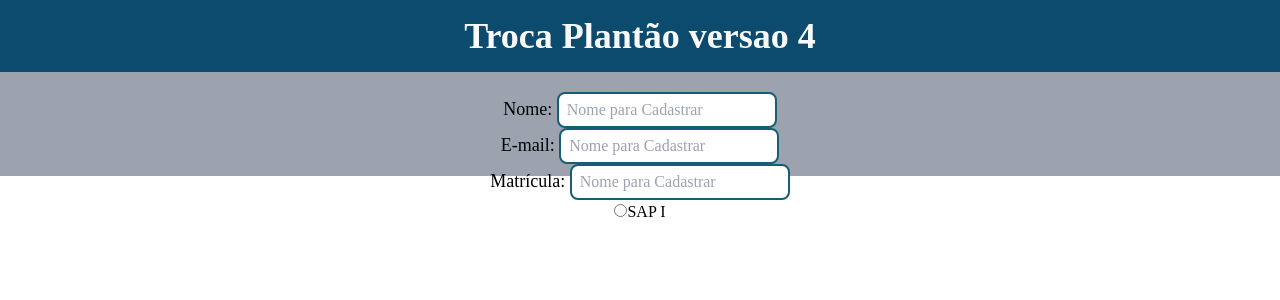
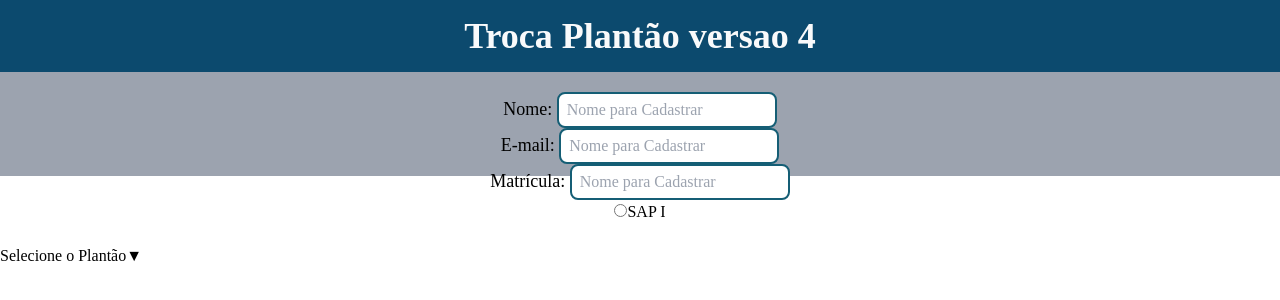
Before and after one commit to dustein/troca-plantao_v4_Home, a React (Vite) app in the folder web/: page / in a window 1280 px wide. Shown: the top 300 px of the page. Built offline with nearby package versions, Linux system fonts and the light colour scheme.

Commit message:
implantando boblio radix

```diff
--- a/web/package.json
+++ b/web/package.json
@@ -9,6 +9,7 @@
     "preview": "vite preview"
   },
   "dependencies": {
+    "@radix-ui/react-select": "^1.1.2",
     "react": "^18.2.0",
     "react-dom": "^18.2.0"
   },
--- a/web/src/App.tsx
+++ b/web/src/App.tsx
@@ -1,4 +1,5 @@
 import './styles/main.css'
+import * as Select from '@radix-ui/react-select';
 
 function App() {
 
@@ -26,9 +27,10 @@ function App() {
         <input className='px-2 py-1 border-2 rounded-lg border-cyan-800 ' type="text" placeholder="Nome para Cadastrar" name="uname" required></input>
         </p>
         <p>
-        <div>
+          <div className=''>
               <input className='' type="radio" value="none" id="radio_1" name="plantao"/>
-              <label>SAP I</label>
+              <label className=''>SAP I</label>
+
             </div>
         </p>
 
@@ -36,6 +38,30 @@ function App() {
         </form>
       </div>
 
+      <div>
+      <Select.Root>
+
+        <Select.Trigger>
+          <Select.Value>Selecione o Plantão</Select.Value>
+          <Select.Icon></Select.Icon>
+        </Select.Trigger>
+
+        <Select.Portal>
+          <Select.Content className='bg-black/20 rounded-lg shadow-md'>
+            <Select.ScrollUpButton></Select.ScrollUpButton>
+            <Select.Viewport className='p-4'>
+              <Select.Item className='text-xl leading-normal text-blue-700 rounded-lg h-6 p-4 relative' value="SAP 1">SAP 1</Select.Item>
+              <Select.Item className='text-xl leading-normal text-blue-700 rounded-lg h-6 p-4 relative' value="SAP 2">SAP 2</Select.Item>
+              <Select.Item className='text-xl leading-normal text-blue-700 rounded-lg h-6 p-4 relative' value="SAP 3">SAP 3</Select.Item>
+              <Select.Item className='text-xl leading-normal text-blue-700 rounded-lg h-6 p-4 relative' value="SAP 4">SAP 4</Select.Item>
+            </Select.Viewport>
+          </Select.Content>
+        </Select.Portal>
+
+      </Select.Root>
+      </div>
+
+
     </div>
   )
 }
```
Also changed, not shown: 1 other file (tests, documents, lock files or other folders).
